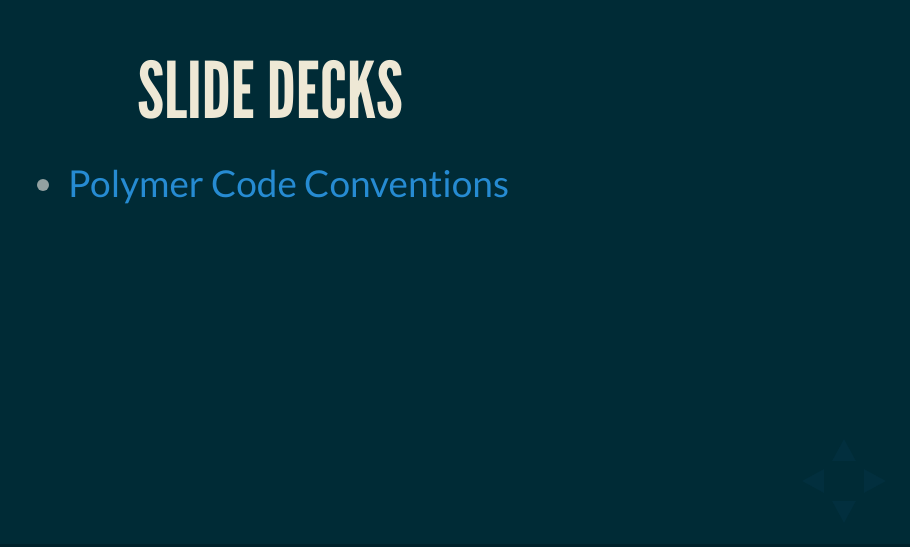
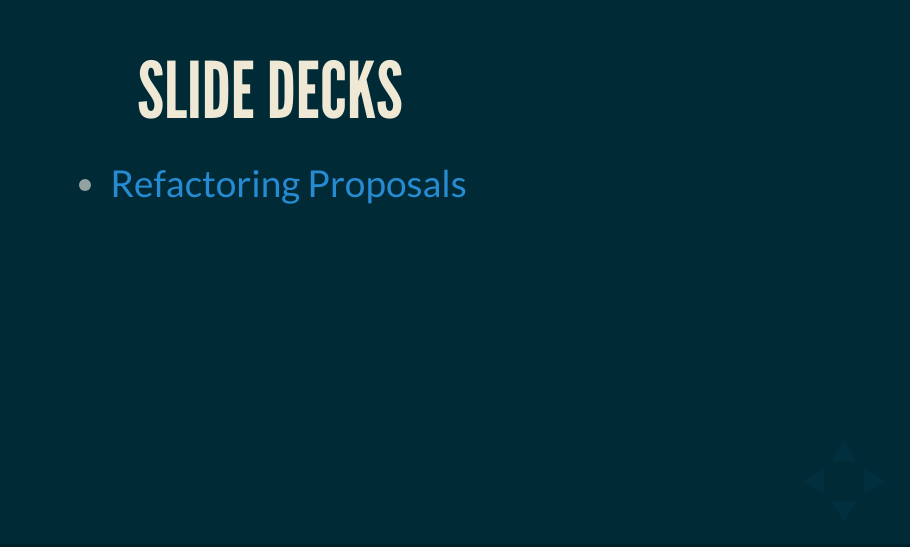
Before and after one commit to AdamMurraySynthace/Slides, a plain HTML site: page index.html in a window 1280 px wide. Shown: the part 253-800 px from the top of the page, without its empty margins (370-1280 px from the left). Drawn offline with Linux system fonts and the light colour scheme.

Commit message:
Update slide deck name

```diff
--- a/index.html
+++ b/index.html
@@ -22,7 +22,7 @@
       <section>
         <h2>Slide Decks</h2>
         <ul>
-          <li><a href="polymer-code-conventions.html">Polymer Code Conventions</a></li>
+          <li><a href="polymer-code-conventions.html">Refactoring Proposals</a></li>
         </ul>
     </div>
   </div>
```
